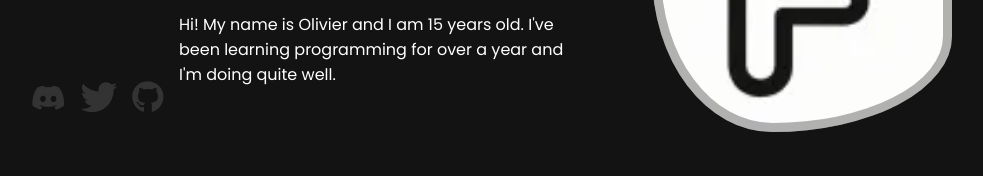
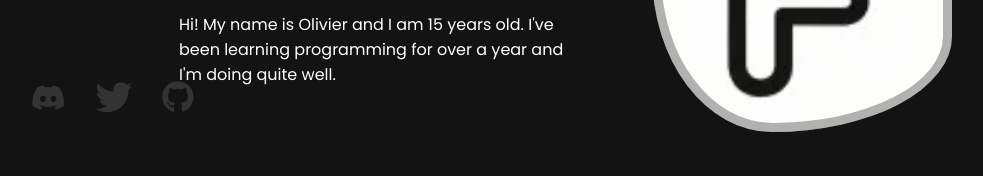
Before and after one commit to Feskyy/SuperHero, a React (Create React App) app: page / in a window 1280 px wide. Shown: the part 352-528 px from the top of the page, without its empty margins (125-1108 px from the left). Built offline with nearby package versions, Linux system fonts and the light colour scheme.

Commit message:
Update home.css

```diff
--- a/src/components/home/home.css
+++ b/src/components/home/home.css
@@ -60,7 +60,7 @@ html::-webkit-scrollbar-thumb {
 .home__social-icon {
     font-size: 2.3rem;
     column-gap: 20px;
-    letter-spacing: 15px;
+    letter-spacing: 30px;
     align-items: center;
     flex-direction: center;
     color: var(--title-color);
```
